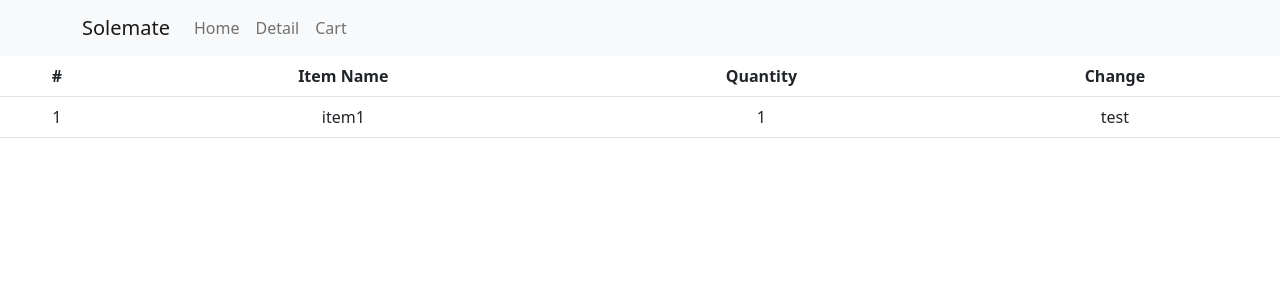
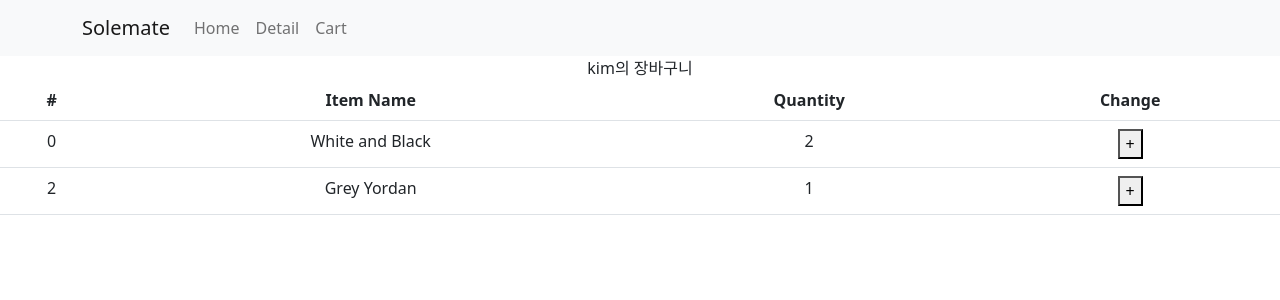
Before and after one commit to choiari1002/shop, a React (Create React App) app: page /cart in a window 1280 px wide. Shown: the top 300 px of the page. Built offline with nearby package versions, Linux system fonts and the light colour scheme.

Commit message:
state from store.js

```diff
--- a/src/Pages/Cart.js
+++ b/src/Pages/Cart.js
@@ -1,8 +1,15 @@
 import { Table } from 'react-bootstrap'
+import { useDispatch, useSelector } from 'react-redux'
+import { changeName } from '../store.js'
 
 function Cart() {
+
+    let state = useSelector((state)=>{return state})
+    let dispatch = useDispatch()
+
     return(
         <div>
+            {state.user}의 장바구니
             <Table>
                 <thead>
                     <tr>
@@ -13,12 +20,18 @@ function Cart() {
                     </tr>
                 </thead>
                 <tbody>
-                    <tr>
-                        <td>1</td>
-                        <td>item1</td>
-                        <td>1</td>
-                        <td>test</td>
-                    </tr>
+                    {
+                        state.cart.map((a,i)=>{
+                            return <tr key={i}>
+                                        <td>{state.cart[i].id}</td>
+                                        <td>{ state.cart[i].name }</td>
+                                        <td>{ state.cart[i].count }</td>
+                                        <td>
+                                            <button onClick={()=>{dispatch(changeName())}}>+</button>
+                                        </td>
+                                    </tr>
+                        })
+                    }
                 </tbody>
             </Table>
         </div>
--- a/src/store.js
+++ b/src/store.js
@@ -1,5 +1,28 @@
-import { configureStore } from '@reduxjs/toolkit'
+import { configureStore, createSlice } from '@reduxjs/toolkit'
+
+let user = createSlice({
+    name: 'user',
+    initialState: 'kim',
+    reducers: {
+        changeName(state){
+            return 'john ' + state
+        }
+    }
+})
+
+export let {changeName} = user.actions
+
+let cart = createSlice({
+    name: 'cart',
+    initialState:[
+        {id : 0, name : 'White and Black', count : 2},
+        {id : 2, name : 'Grey Yordan', count : 1}
+      ]
+})
 
 export default configureStore({
-  reducer: { }
+  reducer: {
+    user : user.reducer,
+    cart : cart.reducer
+   }
 })
```
